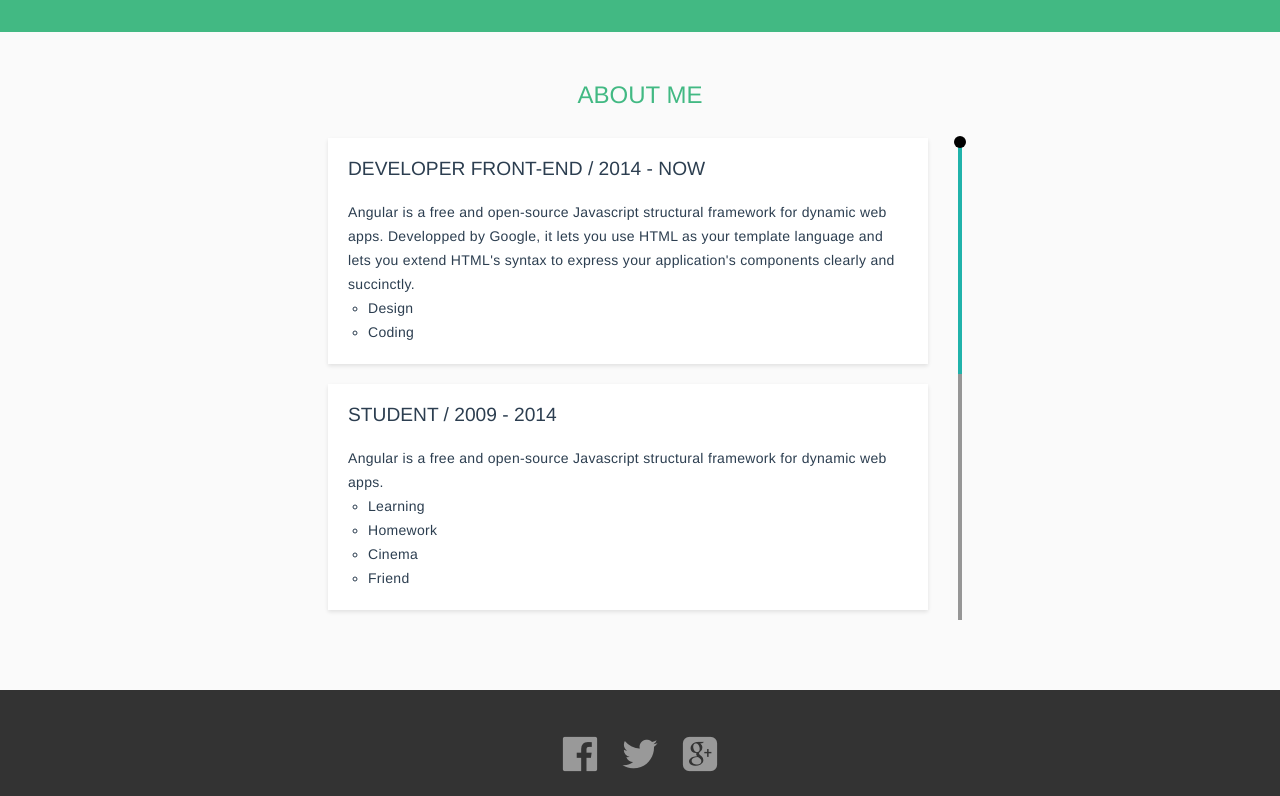
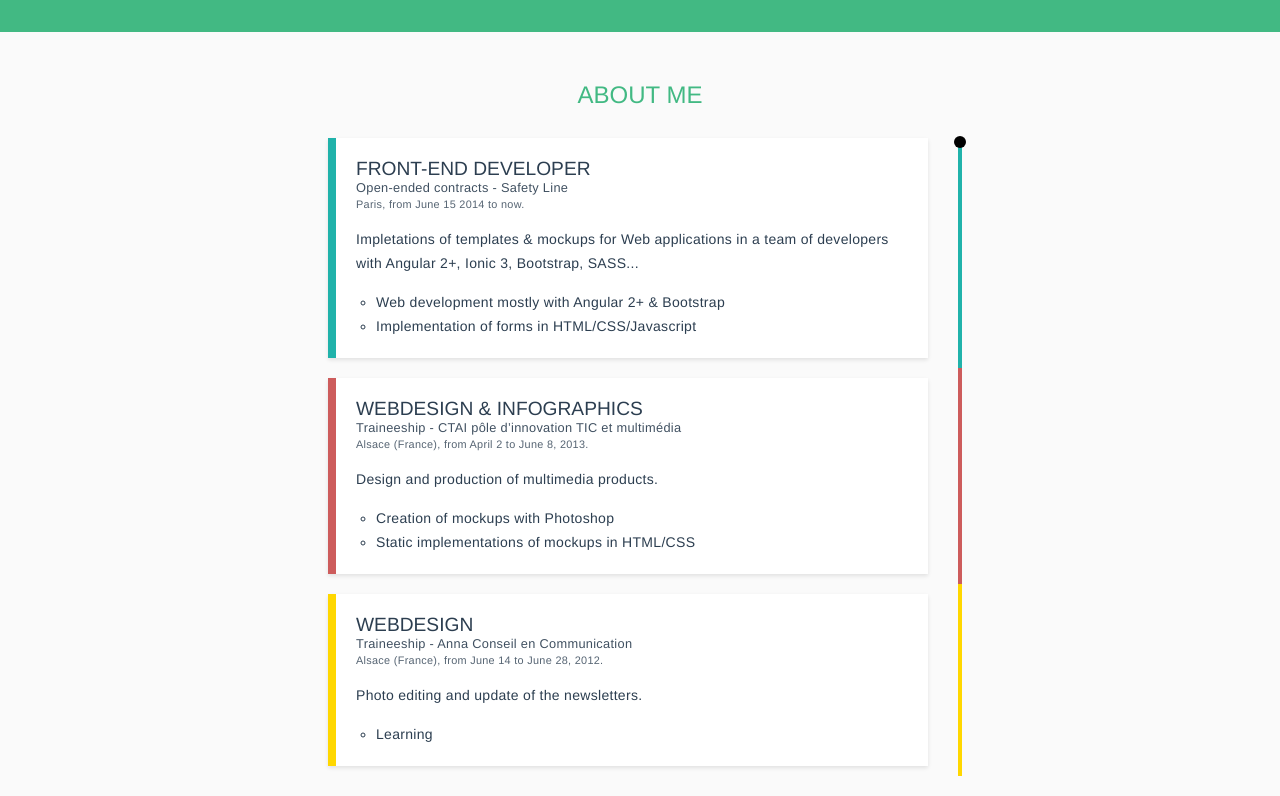
Before and after one commit to Sweetyy/webfoliov2, an Angular app: page /about in a window 1280 px wide. Shown: the part 400-1196 px from the top of the page. Built offline with nearby package versions, Linux system fonts and the light colour scheme.

Commit message:
Improved the about view

```diff
--- a/src/app/views/about/about.component.html
+++ b/src/app/views/about/about.component.html
@@ -3,11 +3,13 @@
   <div class="experiences">
     <div class="row" *ngFor="let experience of experiences">
       <div class="articles-content">
-        <article class="box-over">
-          <h3>{{experience.name}} / {{experience.date}}</h3>
-          <p>{{experience.description}}</p>
+        <article class="box-over" [ngStyle]="{'border-color': experience.bcolor}">
+          <h3>{{experience.name}}</h3>
+          <p class="contract">{{experience.contract}}</p>
+          <p class="date">{{experience.date}}</p>
+          <p class="description">{{experience.description}}</p>
           <ul>
-            <li *ngFor="let task of experience.tasks">{{task.description}}</li>
+            <li *ngFor="let task of experience.tasks">{{task.label}}</li>
           </ul>
         </article>
       </div>
--- a/src/app/views/about/about.component.ts
+++ b/src/app/views/about/about.component.ts
@@ -10,36 +10,44 @@ export class AboutComponent implements OnInit {
   constructor() {
     this.experiences=[
       {
-        name: 'Developer Front-End',
-        date: '2014 - Now',
-        description: 'Angular is a free and open-source Javascript structural framework for dynamic web apps. Developped by Google, it lets you use HTML as your template language and lets you extend HTML\'s syntax to express your application\'s components clearly and succinctly.',
+        name: 'Front-End developer',
+        contract: 'Open-ended contracts - Safety Line',
+        date: 'Paris, from June 15 2014 to now.',
+        description: 'Impletations of templates & mockups for Web applications in a team of developers with Angular 2+, Ionic 3, Bootstrap, SASS...',
         bcolor: 'lightseagreen',
         tasks: [
           {
-            description: 'Design'
+            label: 'Web development mostly with Angular 2+ & Bootstrap'
           },
           {
-            description: 'Coding'
+            label: 'Implementation of forms in HTML/CSS/Javascript'
           }
         ]
       },
       {
-        name: 'Student',
-        date: '2009 - 2014',
-        description: 'Angular is a free and open-source Javascript structural framework for dynamic web apps.',
-        bcolor: 'siver',
+        name: 'Webdesign & infographics',
+        contract: 'Traineeship - CTAI pôle d’innovation TIC et multimédia',
+        date: 'Alsace (France), from April 2 to June 8, 2013.',
+        description: 'Design and production of multimedia products.',
+        bcolor: 'indianred',
         tasks: [
           {
-            description: 'Learning'
+            label: 'Creation of mockups with Photoshop'
           },
           {
-            description: 'Homework'
-          },
+            label: 'Static implementations of mockups in HTML/CSS'
+          }
+        ]
+      },
+      {
+        name: 'Webdesign',
+        contract: 'Traineeship - Anna Conseil en Communication',
+        date: 'Alsace (France), from June 14 to June 28, 2012.',
+        description: 'Photo editing and update of the newsletters.',
+        bcolor: 'gold',
+        tasks: [
           {
-            description: 'Cinema'
-          },
-          {
-            description: 'Friend'
+            label: 'Learning'
           }
         ]
       },
--- a/src/assets/sass/_about.scss
+++ b/src/assets/sass/_about.scss
@@ -28,12 +28,13 @@ div.experiences {
                 box-shadow: 0 2px 4px rgba(0, 0, 0, 0.10);
                 padding: 20px;
                 margin: 10px;
+                border-left-style: solid;
+                border-left-width: 8px;
             }
 
             h3 {
                 color: #2c3e50;
-                margin-top: 0;
-                margin-bottom: 20px;
+                margin: 0;
                 text-align: left;
             }
 
@@ -43,6 +44,23 @@ div.experiences {
                 line-height: 24px;
                 font-weight: 400;
                 text-align: left;
+
+                &.contract {
+                    line-height: 16px;
+                    font-size: 0.8em;
+                    opacity: 0.9;
+                }
+
+                &.date {
+                    line-height: 16px;
+                    font-size: 0.68em;
+                    opacity: 0.8;
+                }
+
+                &.description {
+                    margin-top: 15px;
+                    margin-bottom: 15px;
+                }
             }
 
             ul {
--- a/src/assets/sass/_skills.scss
+++ b/src/assets/sass/_skills.scss
@@ -5,6 +5,7 @@ div.skills {
 
     article {
         max-width: 380px;
+        width: 100%;
 
         &.box-over {
             background: #fff;
```
